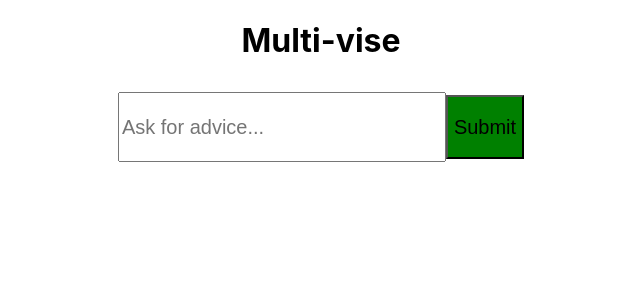
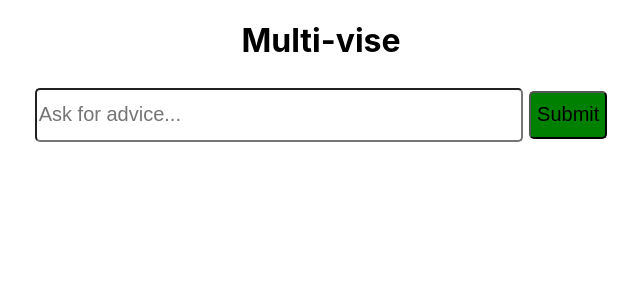
Before and after one commit to ChanhBuiNorthwestern/Multi-vise, a React (Create React App) app: page / in a window 1280 px wide. Shown: the top 300 px of the page, without its empty margins (319-959 px from the left). Built offline with nearby package versions, Linux system fonts and the light colour scheme.

Commit message:
search bar style

```diff
--- a/src/components/SearchBar.css
+++ b/src/components/SearchBar.css
@@ -1,15 +1,21 @@
 .search-container {
-    margin: 2rem;
+    margin: 1.5rem;
+}
+
+.search-container * {
+    margin: 0.2rem;
 }
 
 input[type="text"] {
-    width: 20rem;
-    height: 4rem;
+    width: 30rem;
+    height: 3rem;
     font-size: 20px;
+    border-radius: 5px;
 }
 
 button[type="submit"] {
-    height: 4rem;
+    height: 3rem;
     background-color: green;
     font-size: 20px;
+    border-radius: 5px;
 }
--- a/src/components/SearchBar.jsx
+++ b/src/components/SearchBar.jsx
@@ -3,7 +3,7 @@ import './SearchBar.css'
 const SearchBar = () => (
     <div className="search-container">
         <input type="text" placeholder="Ask for advice..."></input>
-        <button type="submit">Submit</button>
+        <button className='submit-button' type="submit">Submit</button>
     </div>
 );
 
```
